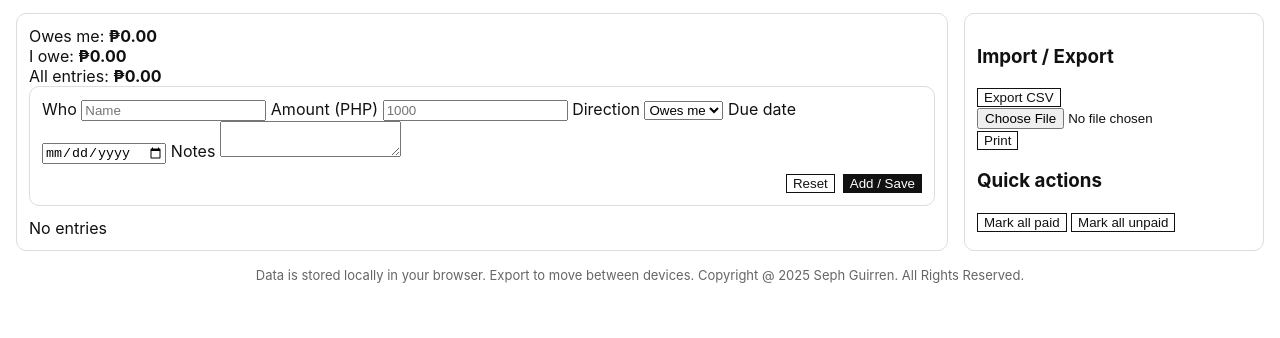
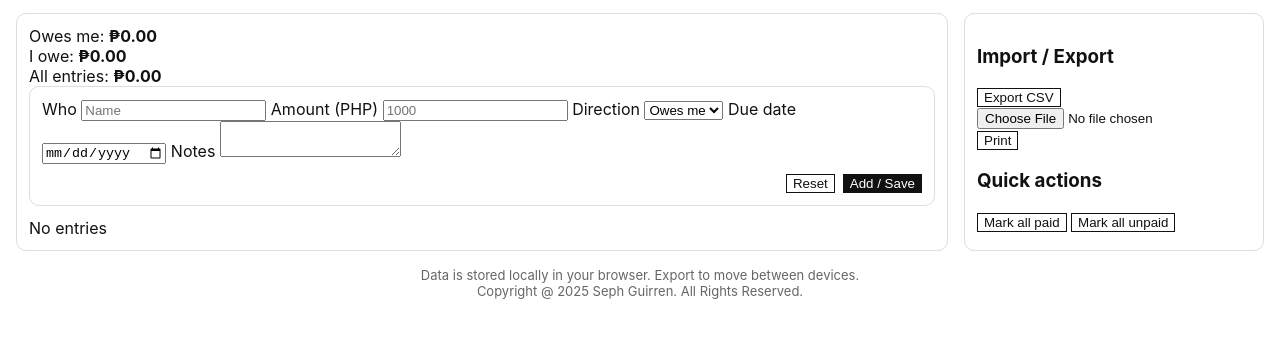
Before and after one commit to sephguirren/utang-tracker.github.io, a plain HTML site: page index.html in a window 1280 px wide. Shown: the part 50-388 px from the top of the page. Drawn offline with Linux system fonts and the light colour scheme.

Commit message:
Initial Commit

```diff
--- a/index.html
+++ b/index.html
@@ -71,7 +71,7 @@
   </main>
 
   <footer>
-    Data is stored locally in your browser. Export to move between devices.
+    Data is stored locally in your browser. Export to move between devices. <br>
     Copyright @ 2025 Seph Guirren. All Rights Reserved.
   </footer>
 
```
